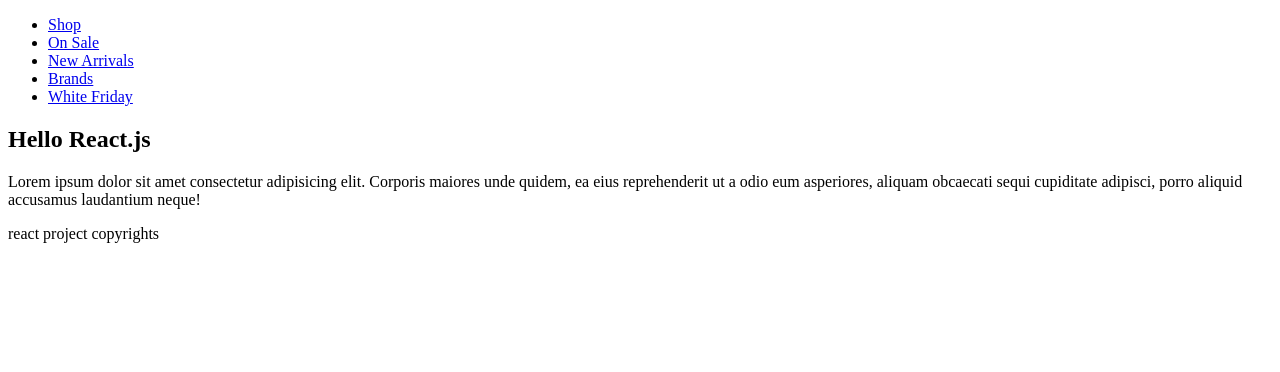
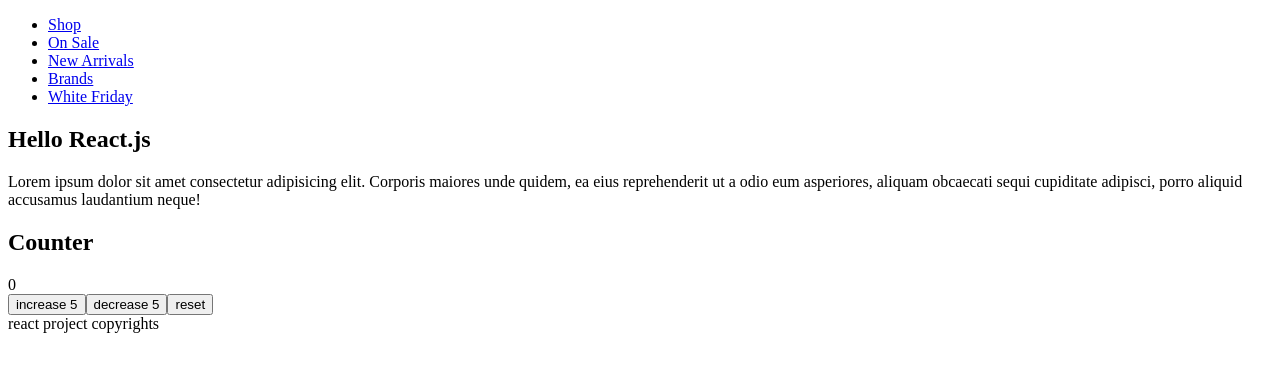
Before and after one commit to peter-c0de/depi-react-tasks, a React (Vite) app: page / in a window 1280 px wide. Shown: the top 372 px of the page. Built offline with nearby package versions, Linux system fonts and the light colour scheme.

Commit message:
Lec2: Commit #4

```diff
--- a/src/App.jsx
+++ b/src/App.jsx
@@ -13,7 +13,19 @@ const headerLinks = [
 ];
 
 function App() {
+  // 1st Hook: useState Hook
   const [counter, setCounter] = useState(0);
+
+  // const handleIncrease = () => setCounter( (preValue) => ++preValue );
+  // const handleDecrease = () => setCounter( (preValue) => --preValue );
+  // const handleReset = () => setCounter( 0 );
+
+  const handleCounterButtons = (type, value) => {
+    if (type==="+") setCounter( (preValue) => preValue+value );
+    else if (type==="-") setCounter( (preValue) => preValue-value );
+    else setCounter( 0 );
+  }
+
   return (
     <div className='app'>
       <TheHeader headerLinks={headerLinks} />
@@ -22,6 +34,23 @@ function App() {
           <h2>Hello React.js</h2>
           <p>Lorem ipsum dolor sit amet consectetur adipisicing elit. Corporis maiores unde quidem, ea eius reprehenderit ut a odio eum asperiores, aliquam obcaecati sequi cupiditate adipisci, porro aliquid accusamus laudantium neque!</p>
         </section>
+        <section>
+          <h2>Counter</h2>
+          <span>{counter}</span>
+          <div className="buttons-wrapper">
+            {/* <button onClick={()=> setCounter( (value)=>console.log(value) )}>increase</button> */}
+            {/* <button onClick={ handleIncrease }>increase</button> */}
+            <button onClick={ ()=>handleCounterButtons("+", 5) }>increase 5</button>
+
+            {/* <button onClick={()=>console.log("decrease")}>decrease</button> */}
+            {/* <button onClick={ handleDecrease }>decrease</button> */}
+            <button onClick={ ()=>handleCounterButtons("-", 5) }>decrease 5</button>
+
+            {/* <button onClick={()=>console.log("reset")}>reset</button> */}
+            {/* <button onClick={ handleReset }>reset</button> */}
+            <button onClick={ ()=>handleCounterButtons("0") }>reset</button>
+          </div>
+        </section>
       </main>
       <TheFooter />
     </div>
```
